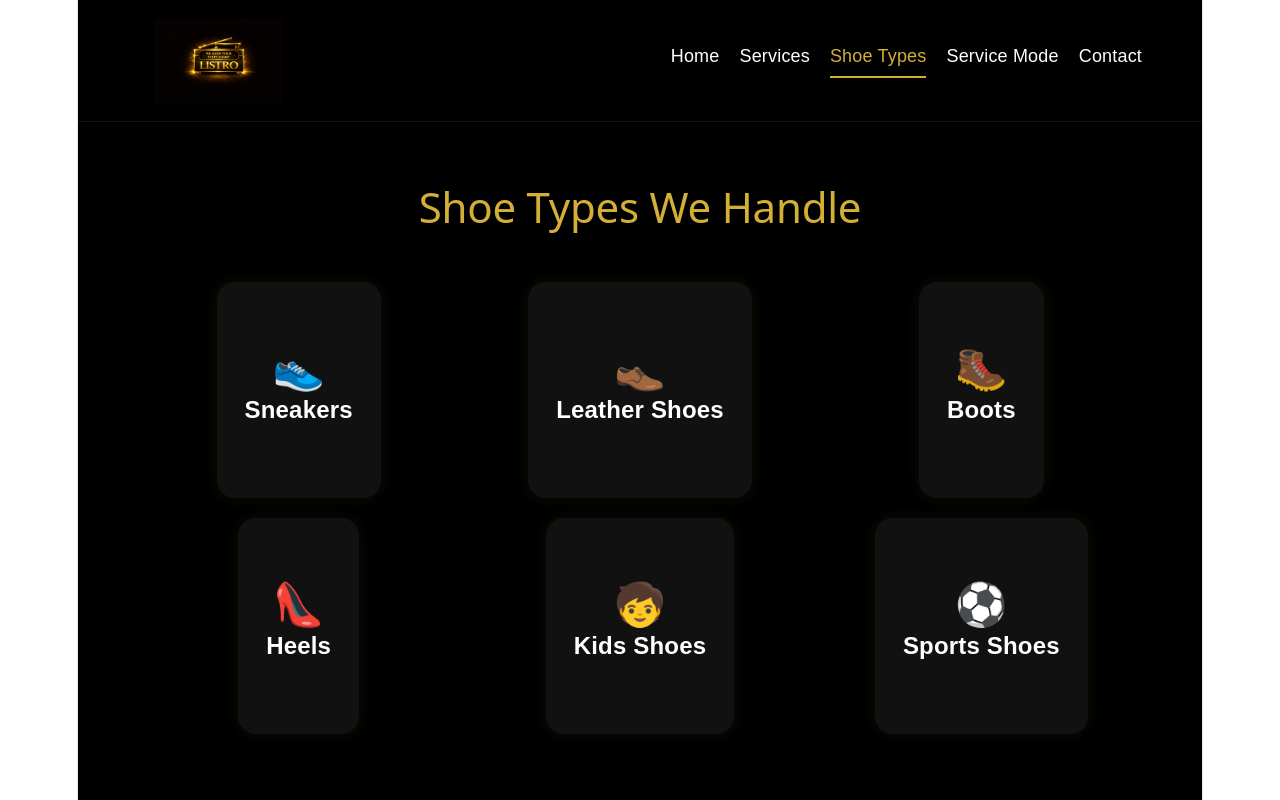
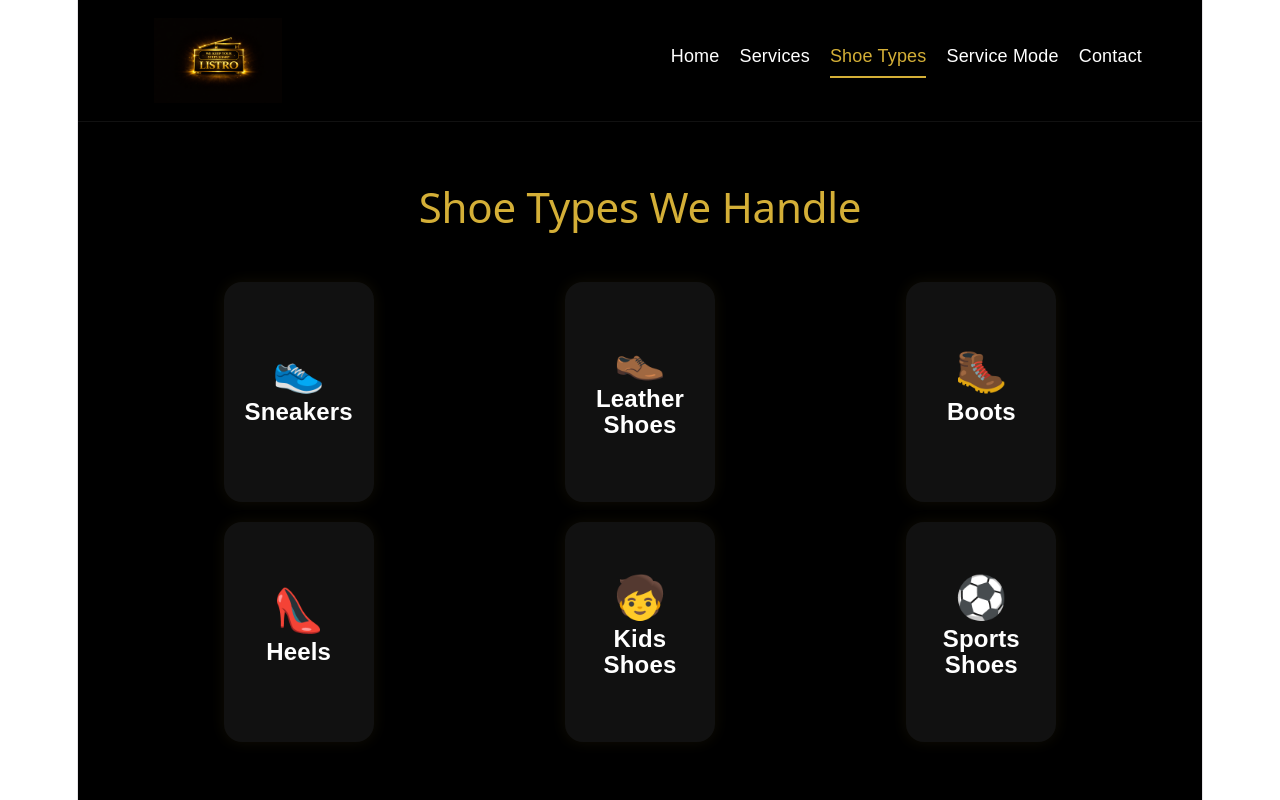
Before and after one commit to elnat502/listro-website, a React (Vite) app: page / in a window 1280 px wide. Both pictures are taken after a click on the element "Shoe Types". Shown: the top 800 px of the page. Built offline with nearby package versions, Linux system fonts and the light colour scheme.

Commit message:
shoe cards identical final fixed

```diff
--- a/src/App.jsx
+++ b/src/App.jsx
@@ -681,10 +681,15 @@ onMouseLeave={(e) => {
   boxShadow: "0 0 15px rgba(212,175,55,0.08)",
   transition: "0.3s",
   cursor: "pointer",
-  minHeight: "160px",
+  width: "150px",
+  height: "220px",
+  minWidth: "150px",
+  maxWidth: "150px",
   display: "flex",
   flexDirection: "column",
   justifyContent: "center",
+  alignItems: "center",
+  boxSizing: "border-box",
 }}
               >
               <div style={{ fontSize: "42px", marginBottom: "15px" }}>
```
